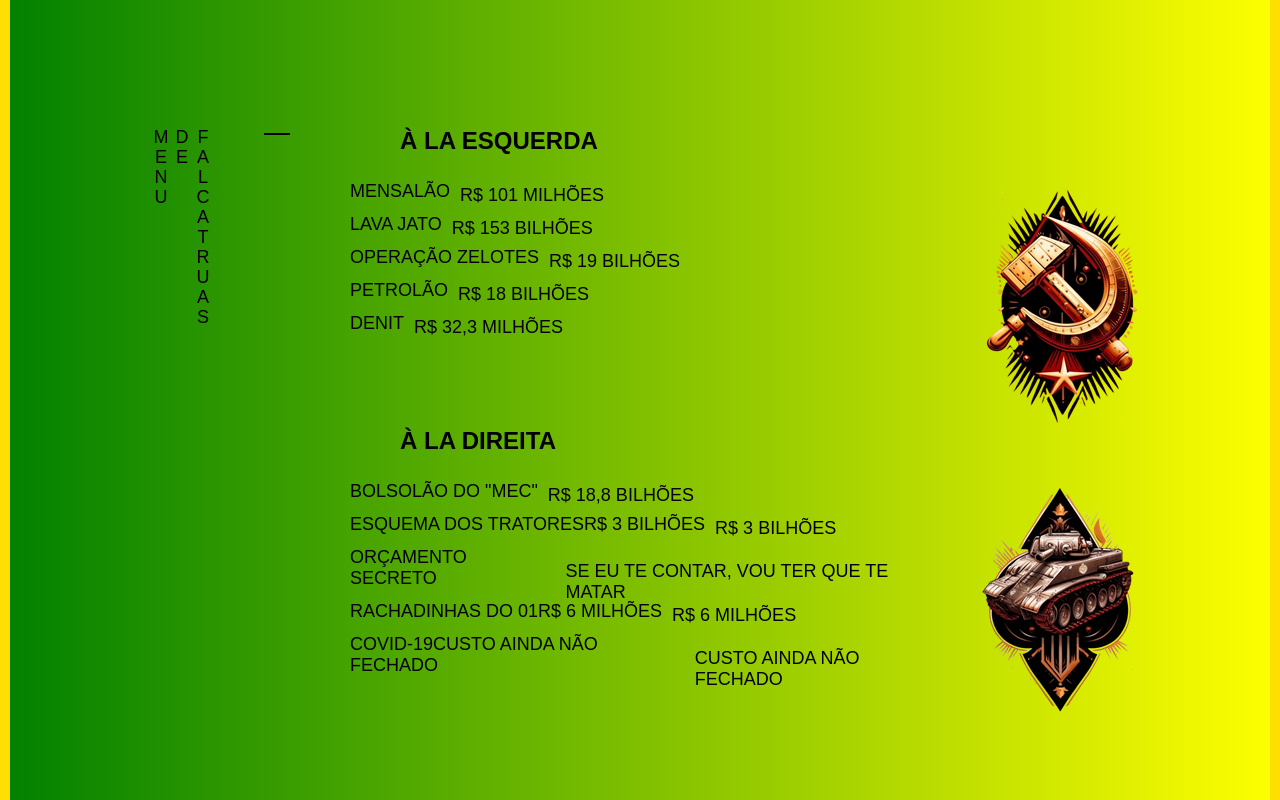
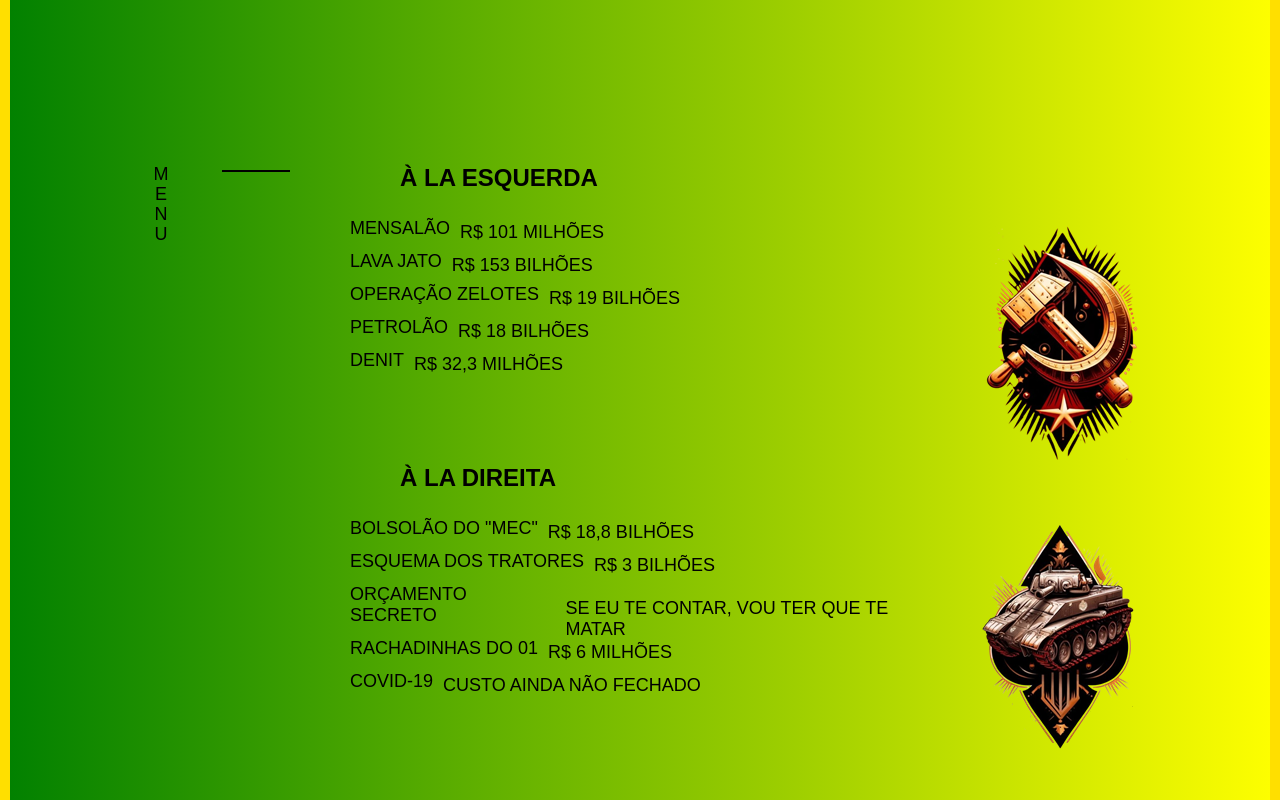
Before and after one commit to Lucianogestor/Pizzaria-Brasil, a plain HTML site: page index.html in a window 1280 px wide. Shown: the part 900-1700 px from the top of the page. Drawn offline with Linux system fonts and the light colour scheme; a web font is replaced by a local one.

Commit message:
feat/'atualized html and css'

```diff
--- a/index.html
+++ b/index.html
@@ -9,7 +9,10 @@
 </head>
 
 <body>
+    <h1>PIZZARIA BRASIL</h1>
+        <span></span>
     <main>
+
         <div class="hero-wrapper">
             <img src="./src/imgs/logo-pizzaria.png" alt="logo pizzaria">
             <div>
@@ -32,7 +35,7 @@
     </main>
     <section>
         <article class="title-section">
-            <p>FALCATRUAS DE MENU</p>
+            <p>MENU</p>
             <div class="line"></div>
         </article>
         <article class="menu">
@@ -54,10 +57,10 @@
                     <h3>À LA DIREITA</h3>
                     <ul>
                         <li>BOLSOLÃO DO "MEC"<p>R$ 18,8 BILHÕES</p></li>
-                        <li>ESQUEMA DOS TRATORESR$ 3 BILHÕES<p>R$ 3 BILHÕES</p></li>
+                        <li>ESQUEMA DOS TRATORES<p>R$ 3 BILHÕES</p></li>
                         <li>ORÇAMENTO SECRETO<p>SE EU TE CONTAR, VOU TER QUE TE MATAR</p></li>
-                        <li>RACHADINHAS DO 01R$ 6 MILHÕES<p>R$ 6 MILHÕES</p></li>
-                        <li>COVID-19CUSTO AINDA NÃO FECHADO<p>CUSTO AINDA NÃO FECHADO</p></li>
+                        <li>RACHADINHAS DO 01<p>R$ 6 MILHÕES</p></li>
+                        <li>COVID-19<p>CUSTO AINDA NÃO FECHADO</p></li>
                     </ul>
                 </div>
                 <img src="./src/imgs/image-menu-tanque.png" alt="imagem carta-tanque">
```
